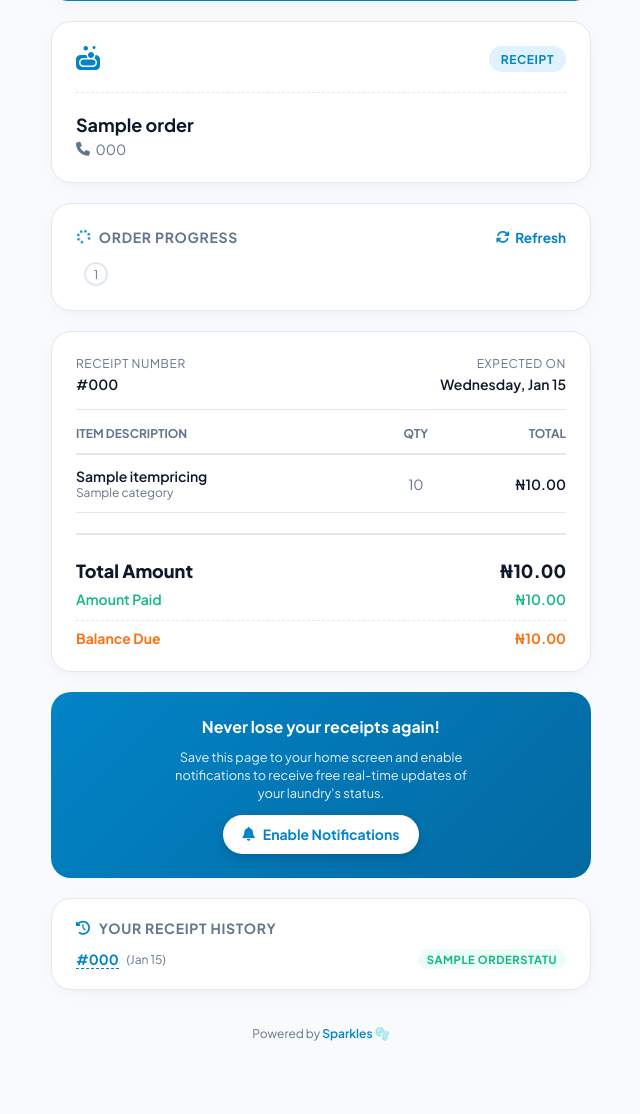
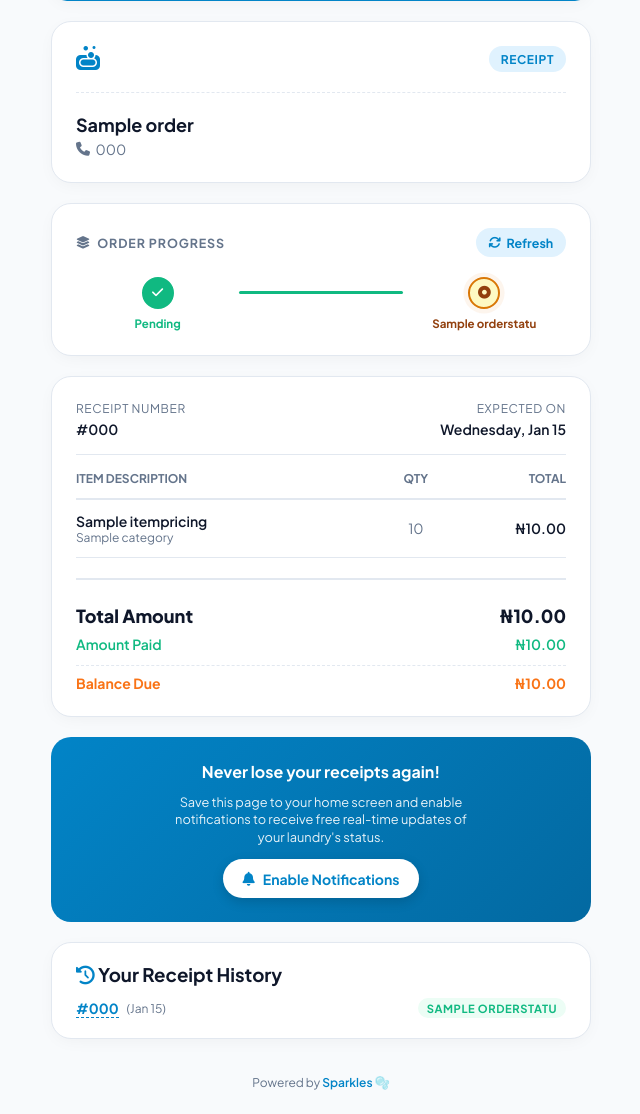
Before and after one commit to DamaMichaelYohanna/sparkles, a Django app: template laundry_backend/landing/templates/landing/receipt.html in a window 1280 px wide. Shown: the part 83-1197 px from the top of the page, without its empty margins (319-959 px from the left). Before the commit the page ends 1124 px from the top, so only its background shows below. Run offline with Django 4.2, Linux system fonts and the light colour scheme; tables that the repository leaves empty hold one stand-in row (values such as "Sample post"); the template is opened without the code that fills it: values that come from a table or form of the project are taken from there, most other values are stand-ins (such as "Sample title", 1, 10 or a date in 2020); data that the repository does not hold is empty.

Commit message:
udpated sync and receipt page

```diff
--- a/laundry_backend/landing/templates/landing/receipt.html
+++ b/laundry_backend/landing/templates/landing/receipt.html
@@ -120,98 +120,127 @@
             gap: 0.35rem;
         }
 
-        /* Visual Timeline */
-        .timeline-title {
-            font-size: 0.875rem;
+        /* Status Stepper */
+        .status-header {
+            display: flex;
+            align-items: center;
+            justify-content: space-between;
+            margin-bottom: 1.25rem;
+        }
+
+        .status-label {
+            font-size: 0.78rem;
             font-weight: 700;
             color: var(--text-muted);
             text-transform: uppercase;
-            letter-spacing: 0.05em;
-            margin-bottom: 1rem;
+            letter-spacing: 0.07em;
             display: flex;
             align-items: center;
-            gap: 0.5rem;
+            gap: 0.4rem;
         }
 
-        .timeline {
+        .refresh-btn {
+            background: var(--primary-light);
+            border: none;
+            cursor: pointer;
+            color: var(--primary);
+            font-size: 0.78rem;
+            font-weight: 700;
+            display: inline-flex;
+            align-items: center;
+            gap: 0.35rem;
+            padding: 0.4rem 0.8rem;
+            border-radius: 20px;
+            font-family: inherit;
+        }
+
+        .stepper {
+            display: flex;
+            align-items: center;
+            gap: 0;
+        }
+
+        .step {
             display: flex;
             flex-direction: column;
-            gap: 1.25rem;
-            position: relative;
-            padding-left: 0.5rem;
+            align-items: center;
+            gap: 0.4rem;
+            flex: 1;
         }
 
-        .timeline::before {
-            content: '';
-            position: absolute;
-            left: 1rem;
-            top: 0.5rem;
-            bottom: 0.5rem;
-            width: 2px;
-            background: var(--border);
-            z-index: 1;
-        }
-
-        .timeline-step {
-            display: flex;
-            align-items: center;
-            gap: 1rem;
-            position: relative;
-            z-index: 2;
-        }
-
-        .timeline-node {
-            width: 24px;
-            height: 24px;
+        .step-node {
+            width: 32px;
+            height: 32px;
             border-radius: 50%;
-            background: var(--surface);
-            border: 2px solid var(--border);
             display: flex;
             align-items: center;
             justify-content: center;
-            font-size: 0.75rem;
+            font-size: 0.8rem;
+            font-weight: 700;
+            border: 2.5px solid var(--border);
+            background: var(--surface);
             color: var(--text-muted);
             transition: all 0.3s ease;
         }
 
-        .timeline-step.completed .timeline-node {
+        .step-label {
+            font-size: 0.72rem;
+            font-weight: 700;
+            color: var(--text-muted);
+            text-align: center;
+            white-space: nowrap;
+        }
+
+        /* Connector line between steps */
+        .step-connector {
+            flex: 1;
+            height: 3px;
+            background: var(--border);
+            border-radius: 2px;
+            margin-bottom: 1.4rem; /* align with node center */
+            transition: background 0.3s ease;
+        }
+
+        /* Green - done/completed */
+        .step.done .step-node {
             background: var(--success);
             border-color: var(--success);
             color: white;
         }
+        .step.done .step-label { color: var(--success); }
+        .step-connector.done { background: var(--success); }
 
-        .timeline-step.active .timeline-node {
-            border-color: var(--primary);
-            background: var(--primary-light);
-            color: var(--primary);
-            box-shadow: 0 0 0 4px rgba(2, 132, 199, 0.2);
-            animation: pulse-ring 2s cubic-bezier(0.455, 0.03, 0.515, 0.955) infinite;
+        /* Amber - active/current */
+        .step.active .step-node {
+            background: #fef9c3;
+            border-color: #d97706;
+            color: #92400e;
+            box-shadow: 0 0 0 4px rgba(217, 119, 6, 0.15);
+            animation: pulse-amber 1.8s ease-in-out infinite;
+        }
+        .step.active .step-label { color: #92400e; }
+
+        /* Red - overdue */
+        .step.overdue-done .step-node {
+            background: #dc2626;
+            border-color: #dc2626;
+            color: white;
+        }
+        .step.overdue-done .step-label { color: #dc2626; }
+        .step-connector.overdue { background: #dc2626; }
+
+        .step.overdue-active .step-node {
+            background: #fee2e2;
+            border-color: #dc2626;
+            color: #991b1b;
+        }
+        .step.overdue-active .step-label { color: #991b1b; }
+
+        @keyframes pulse-amber {
+            0%, 100% { box-shadow: 0 0 0 0px rgba(217, 119, 6, 0.3); }
+            50% { box-shadow: 0 0 0 6px rgba(217, 119, 6, 0); }
         }
 
-        @keyframes pulse-ring {
-            0% { box-shadow: 0 0 0 0px rgba(2, 132, 199, 0.4); }
-            70% { box-shadow: 0 0 0 6px rgba(2, 132, 199, 0); }
-            100% { box-shadow: 0 0 0 0px rgba(2, 132, 199, 0); }
-        }
-
-        .timeline-content {
-            flex: 1;
-        }
-
-        .timeline-step-name {
-            font-size: 0.95rem;
-            font-weight: 600;
-            color: var(--text-muted);
-        }
-
-        .timeline-step.completed .timeline-step-name {
-            color: var(--text-main);
-        }
-
-        .timeline-step.active .timeline-step-name {
-            color: var(--primary);
-            font-weight: 700;
-        }
 
         /* Order Details Card */
         .order-meta {
@@ -408,36 +437,76 @@
         </div>
     </div>
 
-    <!-- Live Status Timeline Card -->
+    <!-- Live Status Card -->
     <div class="card">
-        <h3 class="timeline-title" style="display: flex; justify-content: space-between; align-items: center;">
-            <span style="display: flex; align-items: center; gap: 0.5rem;">
-                <i class="fa-solid fa-spinner fa-spin" style="color: var(--primary);"></i> Order Progress
+        {% with status_name=order.current_status.name|lower %}
+        <div class="status-header">
+            <span class="status-label">
+                <i class="fa-solid fa-layer-group"></i> Order Progress
             </span>
-            <button onclick="window.location.reload()" style="background: none; border: none; cursor: pointer; color: var(--primary); font-size: 0.85rem; font-weight: 700; display: inline-flex; align-items: center; gap: 0.35rem;" title="Refresh Status">
+            <button class="refresh-btn" onclick="window.location.reload()" title="Refresh Status">
                 <i class="fa-solid fa-arrows-rotate"></i> Refresh
             </button>
-        </h3>
+        </div>
 
-        <div class="timeline">
-            {% for status in statuses %}
-                <div class="timeline-step
-                    {% if status.is_completed %}completed
-                    {% elif status.is_active %}active
-                    {% endif %}">
-                    <div class="timeline-node">
-                        {% if status.is_completed %}
-                            <i class="fa-solid fa-check"></i>
-                        {% else %}
-                            {{ forloop.counter }}
-                        {% endif %}
-                    </div>
-                    <div class="timeline-content">
-                        <div class="timeline-step-name">{{ status.name }}</div>
-                    </div>
-                </div>
-            {% endfor %}
+        {% if status_name == 'completed' %}
+        <!-- Completed: Pending(green) → Completed(green) -->
+        <div class="stepper">
+            <div class="step done">
+                <div class="step-node"><i class="fa-solid fa-check"></i></div>
+                <div class="step-label">Pending</div>
+            </div>
+            <div class="step-connector done"></div>
+            <div class="step done">
+                <div class="step-node"><i class="fa-solid fa-check"></i></div>
+                <div class="step-label">Completed</div>
+            </div>
         </div>
+
+        {% elif status_name == 'overdue' %}
+        <!-- Overdue: Pending(red) → Overdue(red-active) -->
+        <div class="stepper">
+            <div class="step overdue-done">
+                <div class="step-node"><i class="fa-solid fa-check"></i></div>
+                <div class="step-label">Pending</div>
+            </div>
+            <div class="step-connector overdue"></div>
+            <div class="step overdue-active">
+                <div class="step-node"><i class="fa-solid fa-clock"></i></div>
+                <div class="step-label">Overdue</div>
+            </div>
+        </div>
+
+        {% elif status_name == 'pending' %}
+        <!-- Pending: Pending(amber active) → Completed(grey) -->
+        <div class="stepper">
+            <div class="step active">
+                <div class="step-node"><i class="fa-solid fa-hourglass-half"></i></div>
+                <div class="step-label">Pending</div>
+            </div>
+            <div class="step-connector"></div>
+            <div class="step">
+                <div class="step-node">2</div>
+                <div class="step-label">Completed</div>
+            </div>
+        </div>
+
+        {% else %}
+        <!-- Fallback: show current status name as active -->
+        <div class="stepper">
+            <div class="step done">
+                <div class="step-node"><i class="fa-solid fa-check"></i></div>
+                <div class="step-label">Pending</div>
+            </div>
+            <div class="step-connector done"></div>
+            <div class="step active">
+                <div class="step-node"><i class="fa-solid fa-circle-dot"></i></div>
+                <div class="step-label">{{ order.current_status.name }}</div>
+            </div>
+        </div>
+        {% endif %}
+
+        {% endwith %}
     </div>
 
     <!-- Items & Pricing Table Card -->
```
Also changed, not shown: laundry_backend/api/sync_views.py (+10 -15 lines), 1 other file.
